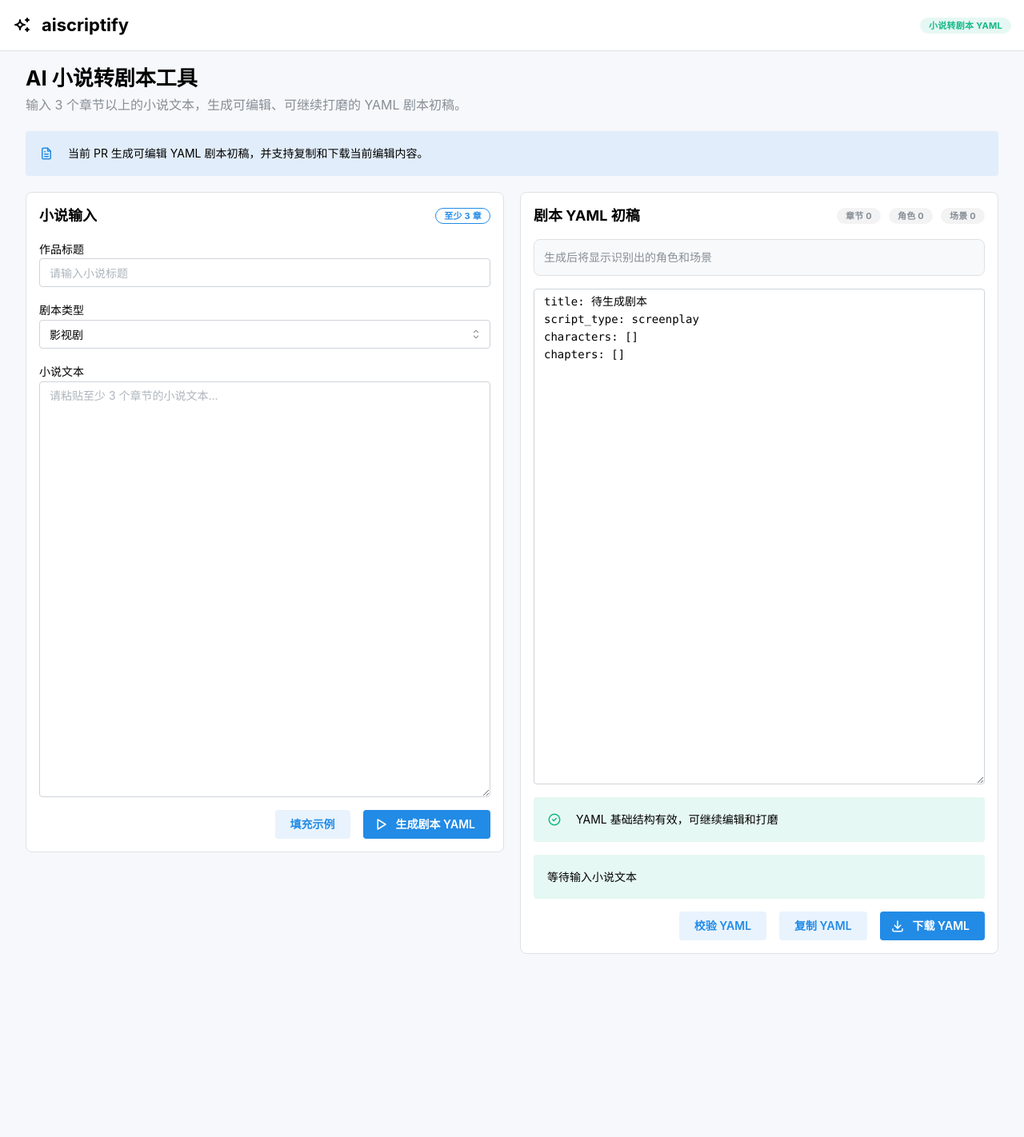
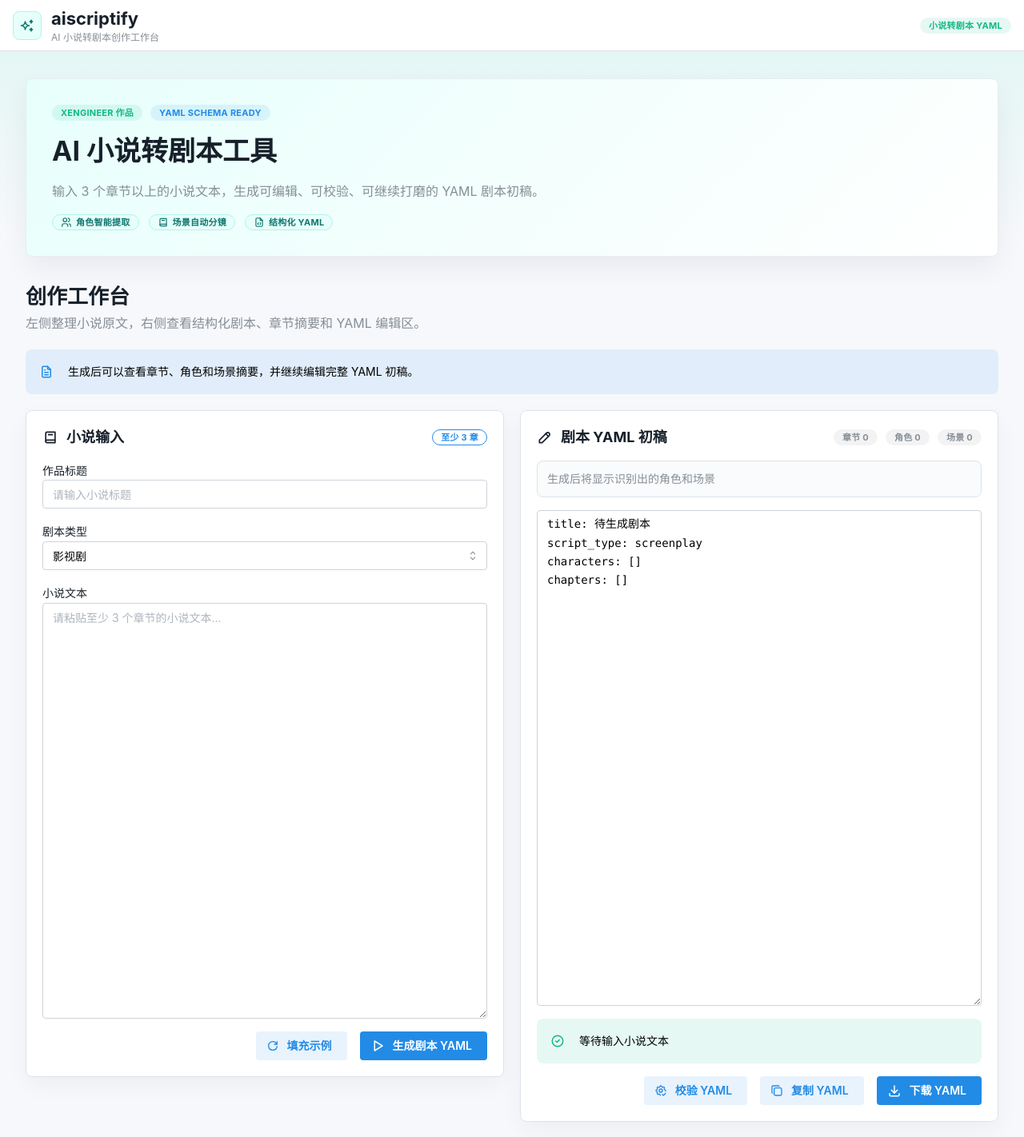
Before and after one commit to wjf996/aiscriptify, a React (Vite) app in the folder frontend/: page / in a window 1280 px wide. Shown: the top 1422 px of the page at 80% size. Before the commit the page ends 1209 px from the top, so only its background shows below. Built offline with nearby package versions, Linux system fonts and the light colour scheme.

Commit message:
优化创作工作台视觉体验

```diff
--- a/frontend/src/App.tsx
+++ b/frontend/src/App.tsx
@@ -17,11 +17,18 @@ import {
 } from "@mantine/core";
 import {
   IconAlertCircle,
+  IconBook2,
   IconCircleCheck,
+  IconCopy,
   IconDownload,
   IconFileText,
+  IconFileCode,
+  IconPencil,
   IconPlayerPlay,
+  IconReload,
+  IconSettingsCheck,
   IconSparkles,
+  IconUsers,
 } from "@tabler/icons-react";
 import { useState } from "react";
 
@@ -255,6 +262,8 @@ function App() {
     selectedChapter === "all"
       ? null
       : chapterSummaries.find((chapter) => chapter.value === selectedChapter) ?? null;
+  const feedbackMessage = yamlStatus.valid ? statusMessage : yamlStatus.message;
+  const feedbackColor = errorMessage ? "red" : yamlStatus.valid ? "teal" : "yellow";
 
   return (
     <AppShell header={{ height: 64 }} padding="md">
@@ -262,8 +271,15 @@ function App() {
         <Container size="xl" h="100%">
           <Group h="100%" justify="space-between">
             <Group gap="sm">
-              <IconSparkles size={24} />
+              <Paper className="brand-mark" radius="md">
+                <IconSparkles size={20} />
+              </Paper>
+              <Stack gap={0}>
                 <Title order={3}>aiscriptify</Title>
+                <Text size="xs" c="dimmed">
+                  AI 小说转剧本创作工作台
+                </Text>
+              </Stack>
             </Group>
             <Badge variant="light" color="teal">
               小说转剧本 YAML
@@ -274,31 +290,65 @@ function App() {
 
       <AppShell.Main>
         <Container size="xl">
+          <Stack gap="xl">
+            <Paper className="hero-panel" p="xl" radius="md">
+              <Stack gap="md">
+                <Group gap="xs">
+                  <Badge color="teal" variant="light">
+                    XEngineer 作品
+                  </Badge>
+                  <Badge color="blue" variant="light">
+                    YAML Schema Ready
+                  </Badge>
+                </Group>
+                <Title order={1}>AI 小说转剧本工具</Title>
+                <Text c="dimmed" maw={760}>
+                  输入 3 个章节以上的小说文本，生成可编辑、可校验、可继续打磨的 YAML 剧本初稿。
+                </Text>
+                <Group gap="sm">
+                  <Badge className="feature-badge" leftSection={<IconUsers size={14} />}>
+                    角色智能提取
+                  </Badge>
+                  <Badge className="feature-badge" leftSection={<IconBook2 size={14} />}>
+                    场景自动分镜
+                  </Badge>
+                  <Badge className="feature-badge" leftSection={<IconFileCode size={14} />}>
+                    结构化 YAML
+                  </Badge>
+                </Group>
+              </Stack>
+            </Paper>
+
             <Stack gap="lg">
               <Stack gap={4}>
-              <Title order={2}>AI 小说转剧本工具</Title>
+                <Title order={2}>创作工作台</Title>
                 <Text c="dimmed">
-                输入 3 个章节以上的小说文本，生成可编辑、可继续打磨的 YAML 剧本初稿。
+                  左侧整理小说原文，右侧查看结构化剧本、章节摘要和 YAML 编辑区。
                 </Text>
               </Stack>
 
-            <Alert icon={<IconFileText size={18} />} color="blue" variant="light">
-              当前 PR 生成可编辑 YAML 剧本初稿，并支持复制和下载当前编辑内容。
+              <Alert icon={<IconFileText size={18} />} color="blue" variant="light" radius="md">
+                生成后可以查看章节、角色和场景摘要，并继续编辑完整 YAML 初稿。
               </Alert>
 
               {errorMessage && (
-              <Alert icon={<IconAlertCircle size={18} />} color="red" variant="light">
+                <Alert icon={<IconAlertCircle size={18} />} color="red" variant="light" radius="md">
                   {errorMessage}
                 </Alert>
               )}
 
               <Grid gutter="lg">
                 <Grid.Col span={{ base: 12, md: 6 }}>
-                <Paper withBorder p="md" radius="md">
+                  <Paper withBorder p="lg" radius="md" className="workspace-card">
                     <Stack>
                     <Group justify="space-between">
+                      <Group gap="xs">
+                        <IconBook2 size={20} />
                         <Title order={4}>小说输入</Title>
-                      <Badge variant="outline">至少 3 章</Badge>
+                      </Group>
+                      <Badge variant="outline" color="blue">
+                        至少 3 章
+                      </Badge>
                     </Group>
 
                     <TextInput
@@ -331,7 +381,11 @@ function App() {
                     />
 
                     <Group justify="flex-end">
-                      <Button variant="light" onClick={() => setNovelText(sampleNovel)}>
+                      <Button
+                        variant="light"
+                        leftSection={<IconReload size={16} />}
+                        onClick={() => setNovelText(sampleNovel)}
+                      >
                         填充示例
                       </Button>
                       <Button
@@ -347,10 +401,13 @@ function App() {
                 </Grid.Col>
 
                 <Grid.Col span={{ base: 12, md: 6 }}>
-                <Paper withBorder p="md" radius="md">
+                  <Paper withBorder p="lg" radius="md" className="workspace-card">
                     <Stack>
                     <Group justify="space-between">
+                      <Group gap="xs">
+                        <IconPencil size={20} />
                         <Title order={4}>剧本 YAML 初稿</Title>
+                      </Group>
                       <Group gap="xs">
                         <Badge color="gray" variant="light">
                           章节 {chapterCount}
@@ -364,7 +421,7 @@ function App() {
                       </Group>
                     </Group>
 
-                    <Paper withBorder p="sm" radius="md" bg="gray.0">
+                    <Paper withBorder p="sm" radius="md" className="summary-panel">
                       {characterNames.length === 0 && sceneSummaries.length === 0 ? (
                         <Text size="sm" c="dimmed">
                           生成后将显示识别出的角色和场景
@@ -401,7 +458,7 @@ function App() {
                     </Paper>
 
                     {chapterSummaries.length > 0 && (
-                      <Paper withBorder p="sm" radius="md">
+                      <Paper withBorder p="sm" radius="md" className="summary-panel">
                         <Stack gap="xs">
                           <SegmentedControl
                             fullWidth
@@ -491,27 +548,29 @@ function App() {
 
                     <Alert
                       icon={
-                        yamlStatus.valid ? (
+                        yamlStatus.valid && !errorMessage ? (
                           <IconCircleCheck size={18} />
                         ) : (
                           <IconAlertCircle size={18} />
                         )
                       }
-                      color={yamlStatus.valid ? "teal" : "yellow"}
+                      color={feedbackColor}
                       variant="light"
+                      radius="md"
                     >
-                      {yamlStatus.message}
-                    </Alert>
-
-                    <Alert color={errorMessage ? "red" : "teal"} variant="light">
-                      {statusMessage}
+                      {feedbackMessage}
                     </Alert>
 
                     <Group justify="flex-end">
-                      <Button variant="light" loading={isCheckingYaml} onClick={handleCheckYaml}>
+                      <Button
+                        variant="light"
+                        leftSection={<IconSettingsCheck size={16} />}
+                        loading={isCheckingYaml}
+                        onClick={handleCheckYaml}
+                      >
                         校验 YAML
                       </Button>
-                      <Button variant="light" onClick={handleCopyYaml}>
+                      <Button variant="light" leftSection={<IconCopy size={16} />} onClick={handleCopyYaml}>
                         复制 YAML
                       </Button>
                       <Button
@@ -526,6 +585,26 @@ function App() {
                   </Paper>
                 </Grid.Col>
               </Grid>
+
+              <Paper className="footer-panel" p="md" radius="md">
+                <Group justify="space-between" gap="md">
+                  <Text size="sm" c="dimmed">
+                    2026 XEngineer 暑期实训营作品 · React / Mantine / FastAPI / DeepSeek
+                  </Text>
+                  <Group gap="xs">
+                    <Badge color="gray" variant="light">
+                      多章节输入
+                    </Badge>
+                    <Badge color="gray" variant="light">
+                      YAML 初稿
+                    </Badge>
+                    <Badge color="gray" variant="light">
+                      作者可编辑
+                    </Badge>
+                  </Group>
+                </Group>
+              </Paper>
+            </Stack>
           </Stack>
         </Container>
       </AppShell.Main>
--- a/frontend/src/styles.css
+++ b/frontend/src/styles.css
@@ -1,6 +1,9 @@
 body {
   margin: 0;
-  background: #f7f8fb;
+  background:
+    linear-gradient(180deg, rgba(218, 246, 241, 0.82), rgba(247, 248, 251, 0) 300px),
+    #f7f8fb;
+  color: #17202a;
 }
 
 html {
@@ -12,3 +15,81 @@ input,
 textarea {
   font: inherit;
 }
+
+.brand-mark {
+  display: grid;
+  width: 36px;
+  height: 36px;
+  place-items: center;
+  color: #0f766e;
+  background: #e6fffb;
+  border: 1px solid #b2f2e9;
+}
+
+.hero-panel {
+  margin-top: 18px;
+  background:
+    linear-gradient(135deg, rgba(230, 255, 251, 0.96), rgba(255, 255, 255, 0.98)),
+    #ffffff;
+  border: 1px solid #e6edf3;
+  box-shadow: 0 14px 34px rgba(15, 23, 42, 0.06);
+}
+
+.feature-badge {
+  color: #0f766e;
+  background: #e6fffb;
+  border: 1px solid #b2f2e9;
+}
+
+.workspace-card {
+  background: rgba(255, 255, 255, 0.96);
+  border-color: #dce3ea;
+  box-shadow: 0 10px 28px rgba(15, 23, 42, 0.045);
+  transition:
+    border-color 160ms ease,
+    box-shadow 160ms ease,
+    transform 160ms ease;
+}
+
+.workspace-card:hover {
+  border-color: #b7d6dc;
+  box-shadow: 0 16px 34px rgba(15, 23, 42, 0.07);
+  transform: translateY(-1px);
+}
+
+.summary-panel {
+  background: #f9fbfc;
+  border-color: #dce3ea;
+}
+
+.footer-panel {
+  background: #ffffff;
+  border: 1px solid #e6edf3;
+}
+
+.mantine-Textarea-input {
+  line-height: 1.65;
+}
+
+.mantine-Textarea-input:focus,
+.mantine-TextInput-input:focus,
+.mantine-Select-input:focus {
+  border-color: #24b8b9;
+  box-shadow: 0 0 0 3px rgba(36, 184, 185, 0.12);
+}
+
+.mantine-Button-root {
+  transition:
+    transform 140ms ease,
+    box-shadow 140ms ease,
+    background-color 140ms ease;
+}
+
+.mantine-Button-root:hover {
+  transform: translateY(-1px);
+  box-shadow: 0 8px 18px rgba(15, 23, 42, 0.08);
+}
+
+.mantine-SegmentedControl-root {
+  background: #eef6f6;
+}
```
Lines whose indentation alone changed are shown as unchanged.
